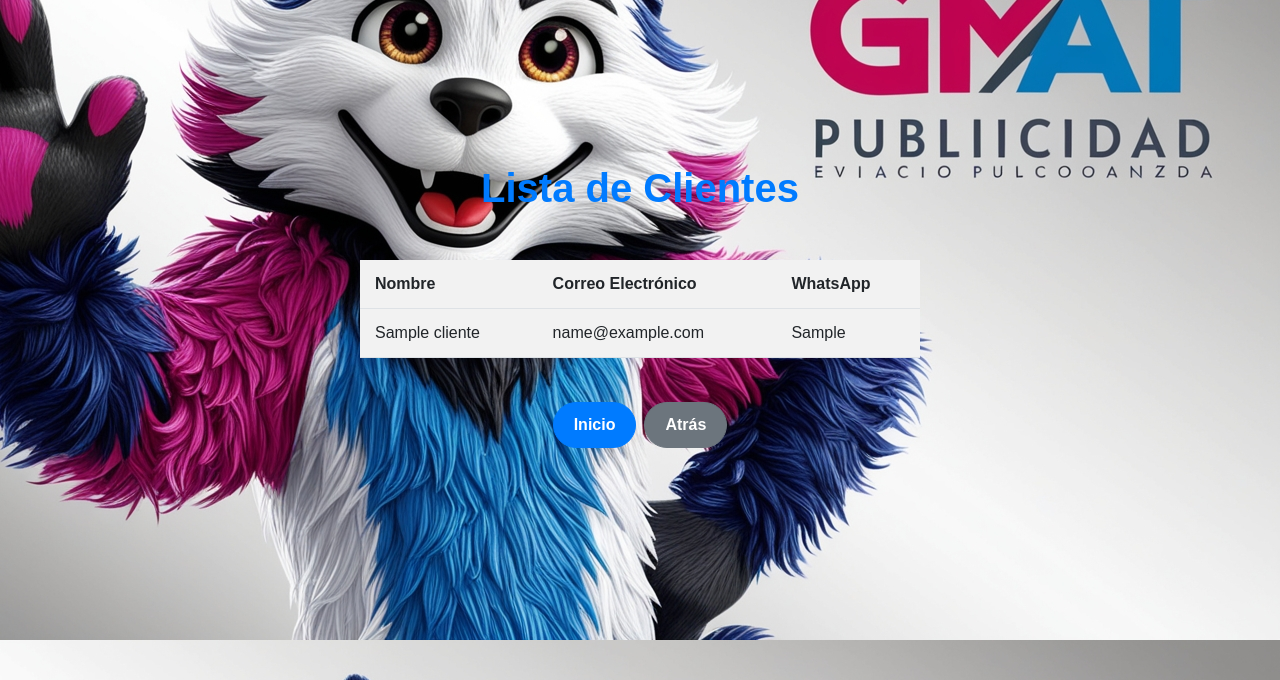
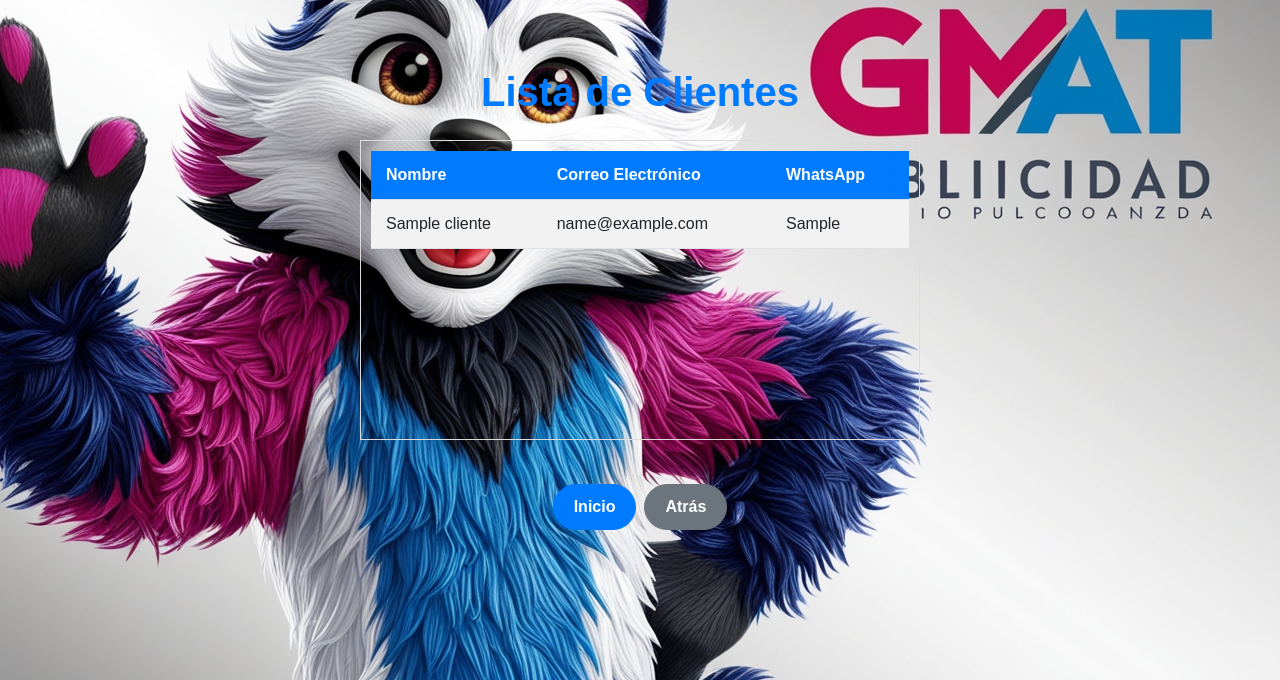
Before and after one commit to SALINASCARABALI/venta_sistema2, a Flask app: page /clientes in a window 1280 px wide. Shown: the top 680 px of the page. Run offline with Flask 3, Linux system fonts and the light colour scheme; tables that the repository leaves empty hold one stand-in row (values such as "Sample post").

Commit message:
se añadio scroll a la lista cliente

```diff
--- a/app/models/clientes.py
+++ b/app/models/clientes.py
@@ -8,9 +8,9 @@ class Cliente(db.Model):
     email = db.Column(db.String(100), nullable=False, unique=True)  # Asegúrate de que este campo existe
     whatsapp = db.Column(db.String(15), nullable=True)
 
-    def __init__(self, nombre, correo, whatsapp=None):
+    def __init__(self, nombre, email, whatsapp=None):
         self.nombre = nombre
-        self.email = correo
+        self.email = email
         self.whatsapp = whatsapp
 
     def __repr__(self):
--- a/app/routes.py
+++ b/app/routes.py
@@ -77,15 +77,15 @@ def ventas_page():
 
             productos = data.get('productos')
             nombre_cliente = data.get('cliente')
-            correo_cliente = data.get('email')
+            email_cliente = data.get('email')
             whatsapp_cliente = data.get('whatsapp')
 
-            if not productos or not nombre_cliente or not correo_cliente or not whatsapp_cliente:
+            if not productos or not nombre_cliente or not email_cliente or not whatsapp_cliente:
                 raise ValueError("Faltan datos de la venta")
 
-            cliente = Cliente.query.filter_by(correo=correo_cliente).first()
+            cliente = Cliente.query.filter_by(email=email_cliente).first()  # Usar `email` en lugar de `correo`
             if not cliente:
-                cliente = Cliente(nombre=nombre_cliente, correo=correo_cliente, whatsapp=whatsapp_cliente)
+                cliente = Cliente(nombre=nombre_cliente, email=email_cliente, whatsapp=whatsapp_cliente)
                 db.session.add(cliente)
 
             total_venta = 0
@@ -110,7 +110,7 @@ def ventas_page():
             factura_data = {
                 'productos': productos,
                 'total': total_venta,
-                'cliente': {'nombre': cliente.nombre, 'correo': correo_cliente, 'whatsapp': whatsapp_cliente},
+                'cliente': {'nombre': cliente.nombre, 'email': email_cliente, 'whatsapp': whatsapp_cliente},  # Usar `email`
                 'fecha': datetime.now().strftime('%Y-%m-%d %H:%M:%S')
             }
             return jsonify({'redirect': url_for('main.impresion_factura', factura_data=json.dumps(factura_data))})
@@ -118,6 +118,8 @@ def ventas_page():
             db.session.rollback()
             current_app.logger.error('Error al registrar la venta: %s', e)
             return jsonify({'error': str(e)}), 400
+
+
 
 import os
 
--- a/app/static/css/clientes.css
+++ b/app/static/css/clientes.css
@@ -72,3 +72,10 @@ h1 {
     border-color: #004085;
 }
 h1 {color: #007bff;}
+.table-container {
+    height: 300px; /* Establecer una altura fija */
+    overflow-y: scroll; /* Forzar el scroll vertical */
+    overflow-x: auto; /* Permitir el scroll horizontal si es necesario */
+    border: 1px solid #ddd; /* Borde para mejor visualización */
+    padding: 10px; /* Espacio interno para mejor visualización */
+}
--- a/app/templates/clientes.html
+++ b/app/templates/clientes.html
@@ -6,21 +6,22 @@
     <title>Lista de Clientes</title>
     <link href="https://cdn.jsdelivr.net/npm/bootstrap@5.3.0/dist/css/bootstrap.min.css" rel="stylesheet" crossorigin="anonymous">
     <link rel="stylesheet" href="{{ url_for('static', filename='css/clientes.css') }}">
+    <style>
+        .table-container {
+            max-height: 400px; /* Ajusta esta altura según sea necesario */
+            overflow-y: auto;
+            border: 1px solid #ddd; /* Añadir un borde para mejor visualización */
+            padding: 10px; /* Espacio interno para mejor visualización */
+        }
+    </style>
 </head>
 <body>
-
-<br>
-<br>
-<br>
-<br>
     <div class="container mt-5">
-
-
-
+        <h1 class="text-center mb-4">Lista de Clientes</h1>
+        <div class="table-container">
             <table class="table table-striped">
-           <thead> </thead>
+                <thead>
                     <tr>
-                    <h1 class="text-center mb-4">Lista de Clientes</h1><br>
                         <th>Nombre</th>
                         <th>Correo Electrónico</th>
                         <th>WhatsApp</th>
@@ -37,6 +38,7 @@
                 </tbody>
             </table>
         </div>
+    </div>
     <div class="row mt-4">
         <div class="col-md-12 d-flex justify-content-center gap-2">
             <a href="{{ url_for('main.home') }}" class="btn btn-primary">Inicio</a>
```
Lines whose indentation alone changed are shown as unchanged.
